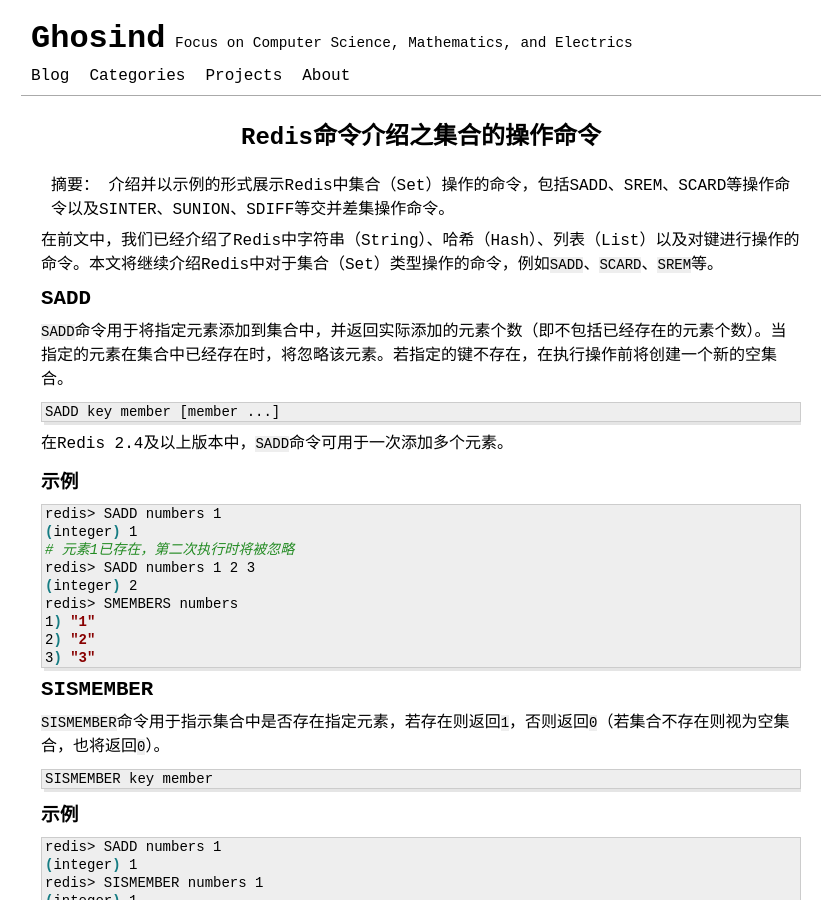
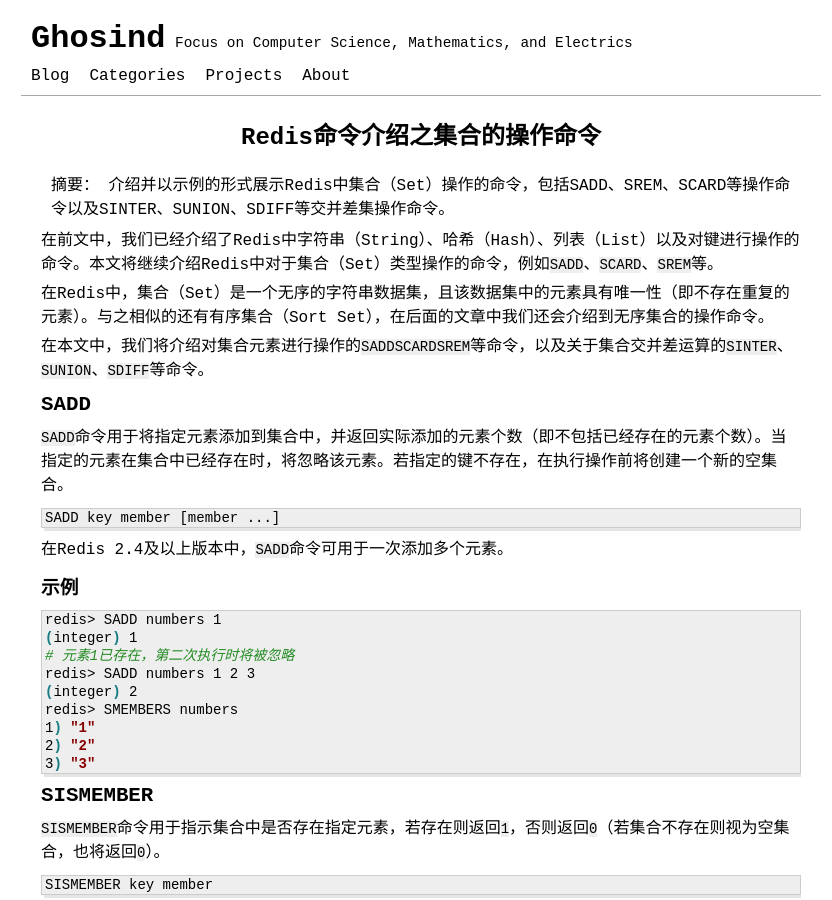
Before and after one commit to ghosind/ghosind.github.io, a Jekyll site: the page built from _posts/redis/2020-07-21-redis-set.md, in a window 1280 px wide and 900 px high. Shown: the whole window, without its empty margins (219-1051 px from the left). Built offline with Jekyll 4.4.1, drawn with Linux system fonts in a browser that asks for light colours; comment, search, counter and statistics services are not loaded.

Commit message:
Update post.

```diff
--- a/_posts/redis/2020-07-21-redis-set.md
+++ b/_posts/redis/2020-07-21-redis-set.md
@@ -8,6 +8,10 @@
 ---
 
 在前文中，我们已经介绍了Redis中字符串（String）、哈希（Hash）、列表（List）以及对键进行操作的命令。本文将继续介绍Redis中对于集合（Set）类型操作的命令，例如`SADD`、`SCARD`、`SREM`等。
+
+在Redis中，集合（Set）是一个无序的字符串数据集，且该数据集中的元素具有唯一性（即不存在重复的元素）。与之相似的还有有序集合（Sort Set），在后面的文章中我们还会介绍到无序集合的操作命令。
+
+在本文中，我们将介绍对集合元素进行操作的`SADD``SCARD``SREM`等命令，以及关于集合交并差运算的`SINTER`、`SUNION`、`SDIFF`等命令。
 
 ## SADD
 
```
